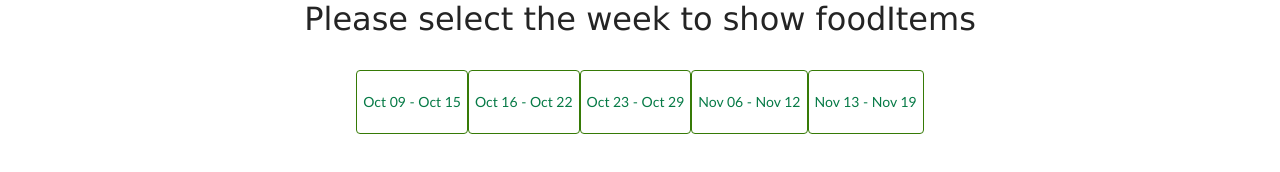
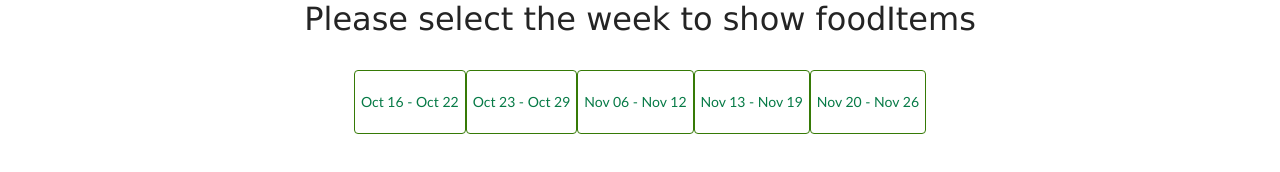
Before and after one commit to anjushaKhandavalli/hello-fresh-sample, a React (Create React App) app: page / in a window 1280 px wide. Shown: the part 142-314 px from the top of the page. Built offline with nearby package versions, Linux system fonts and the light colour scheme.

Commit message:
Update week dates

```diff
--- a/src/Components/WeeklyMenuTab.js
+++ b/src/Components/WeeklyMenuTab.js
@@ -5,27 +5,27 @@ import {foodItems} from "../mockData/Receipes";
 const weeks = {
     week1: {
         id: "week1",
-        dates: "Oct 09 - Oct 15",
+        dates: "Oct 16 - Oct 22",
         foodItemsIndexStartWith: 0
     },
     week2: {
         id: "week2",
-        dates: "Oct 16 - Oct 22",
+        dates: "Oct 23 - Oct 29",
         foodItemsIndexStartWith: 9
     },
     week3: {
         id: "week3",
-        dates: "Oct 23 - Oct 29",
+        dates: "Nov 06 - Nov 12",
         foodItemsIndexStartWith: 18
     },
     week4: {
         id: "week4",
-        dates: "Nov 06 - Nov 12",
+        dates: "Nov 13 - Nov 19",
         foodItemsIndexStartWith: 27
     },
     week5: {
         id: "week5",
-        dates: "Nov 13 - Nov 19",
+        dates: "Nov 20 - Nov 26",
         foodItemsIndexStartWith: 36
     },
 }
```
